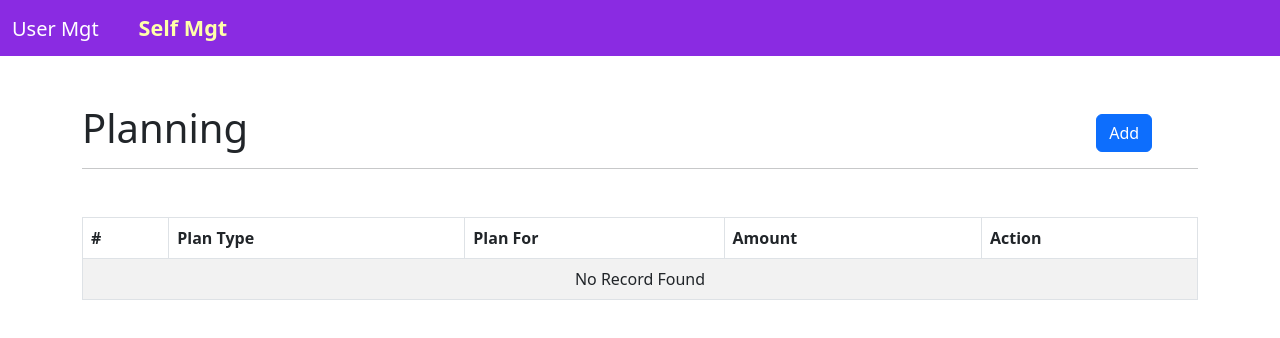
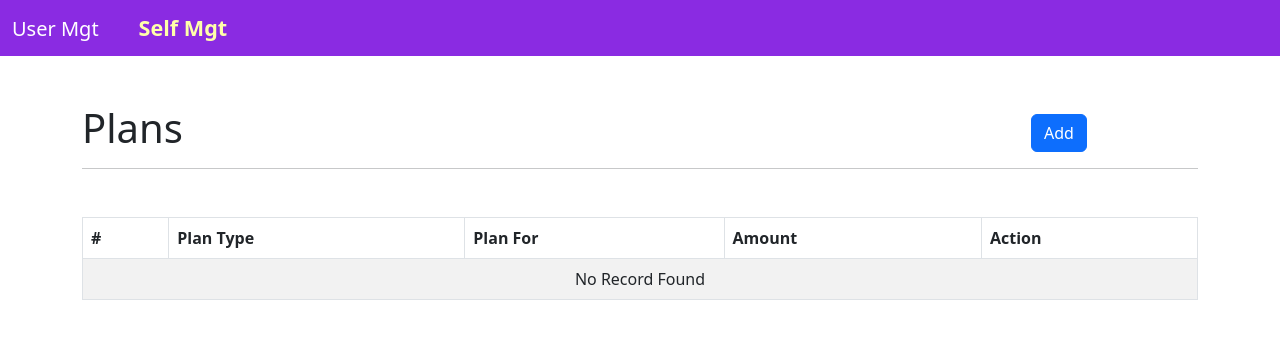
Before and after one commit to avijais/self-mgt, a React (Create React App) app: page /self-mgt in a window 1280 px wide. Shown: the top 338 px of the page. Built offline with nearby package versions, Linux system fonts and the light colour scheme.

Commit message:
text changes
text changes

```diff
--- a/src/self-mgt/views/planner/AddEditPlan.js
+++ b/src/self-mgt/views/planner/AddEditPlan.js
@@ -118,7 +118,7 @@ function AddEditPlan({
             >
                 <Modal.Header closeButton>
                     <Modal.Title>
-                    User
+                    Plan
                     </Modal.Title>
                     <br/>
                 </Modal.Header>
--- a/src/self-mgt/views/planner/ListPlanning.js
+++ b/src/self-mgt/views/planner/ListPlanning.js
@@ -78,7 +78,7 @@ function ListPlanning({
             {/* heading and add button section */}
             <div className='mb-5'>
                 <h1>
-                    <span>Planning</span>
+                    <span>Plans</span>
                     <Button className="addBtn" variant="primary" onClick={openPopup}>Add</Button>
                 </h1>
                 { responseMsg
```
